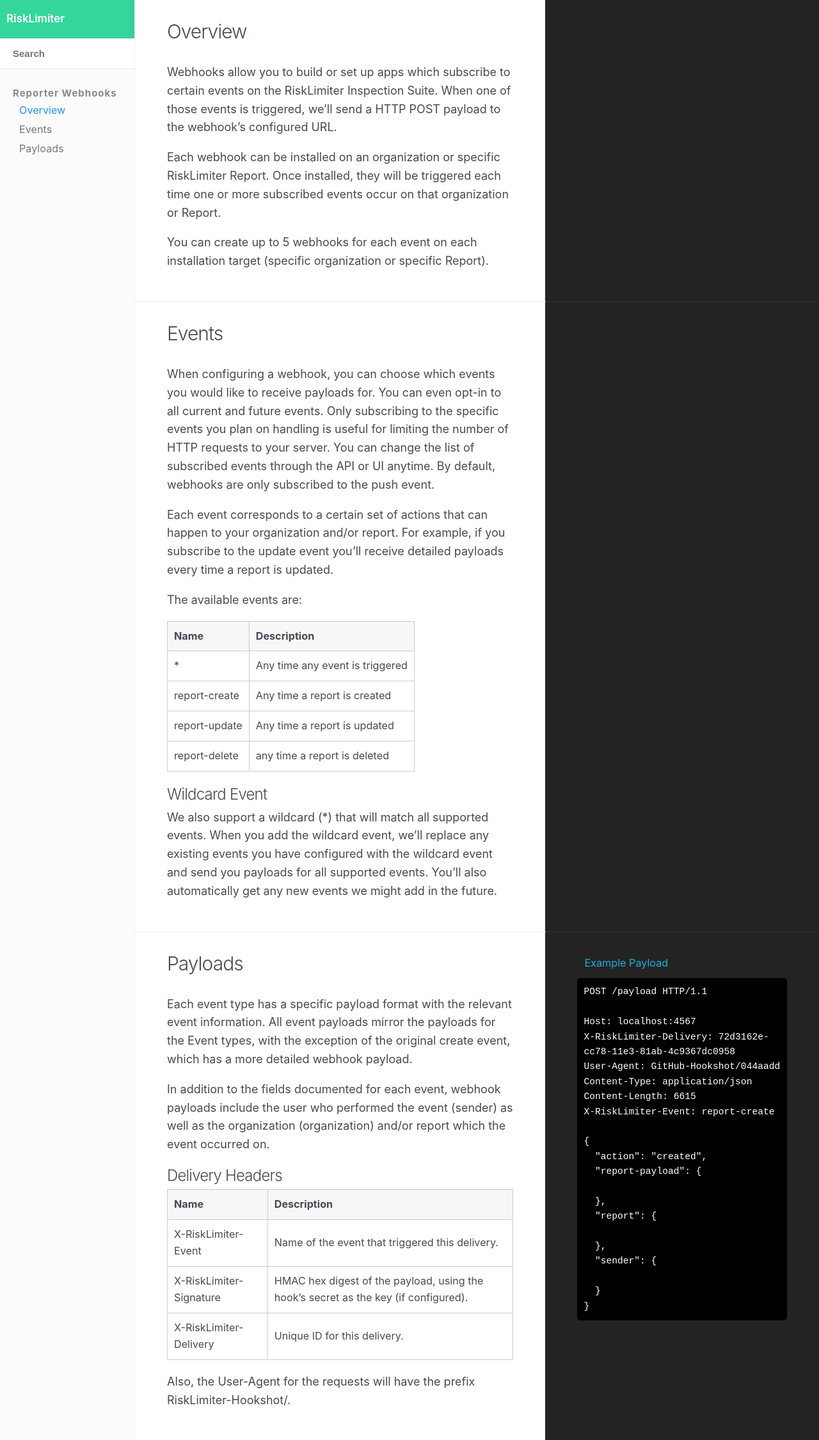
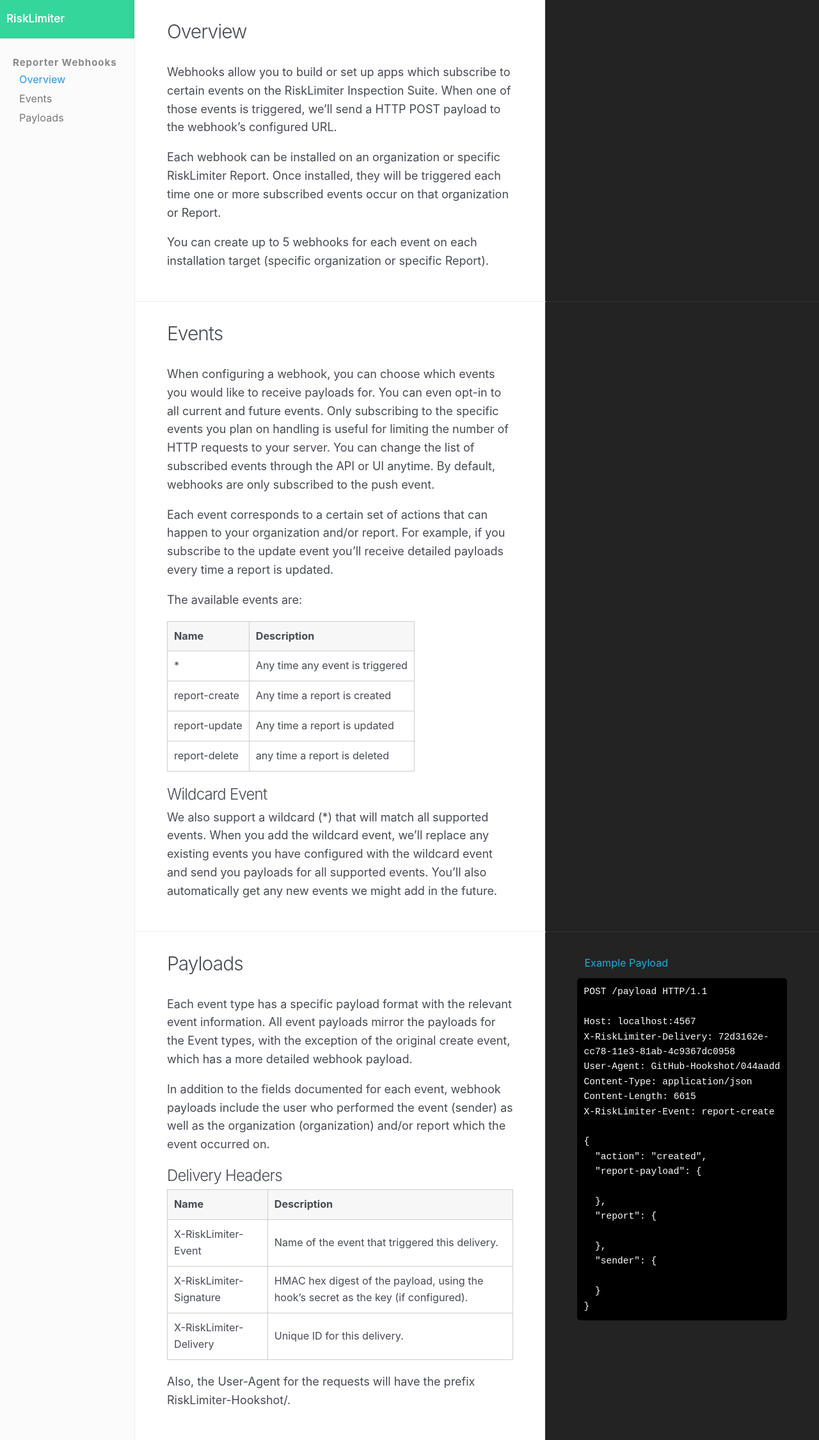
Before and after one commit to GleasonTech/api-docs.github.io, a Jekyll site: the page built from index.html, in a window 1280 px wide. Shown: the whole page at 64% size. Built offline with Jekyll 4.4.1, drawn with Linux system fonts in a browser that asks for light colours; nearby versions of some CDN libraries.

Commit message:
small changes

```diff
--- a/_config.yml
+++ b/_config.yml
@@ -3,7 +3,7 @@
 
 title: RiskLimiter Public API Documentation
 description: RiskLimiter Public API documentation allows clients to programatically interact with the RiskLimiter Inspection Platform.
-url: https://example.com
+url: https://gleasontech.github.io
 google_analytics_key:
 permalink: pretty
 
--- a/_layouts/default.html
+++ b/_layouts/default.html
@@ -27,11 +27,6 @@
 				<button type="button" class="open-nav" id="open-nav"></button>
 			</h1>
 
-			<form action="/search/" method="get">
-				<input type="text" name="q" id="search-input" placeholder="Search">
-				<input type="submit" value="Search" style="display: none;">
-			</form>
-
 			{% include sidebar.html %}
 
 		</header>
```
Also changed, not shown: 2 other files.
